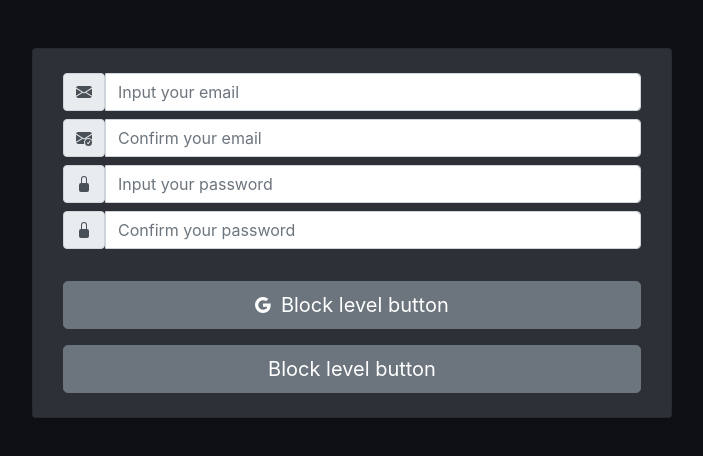
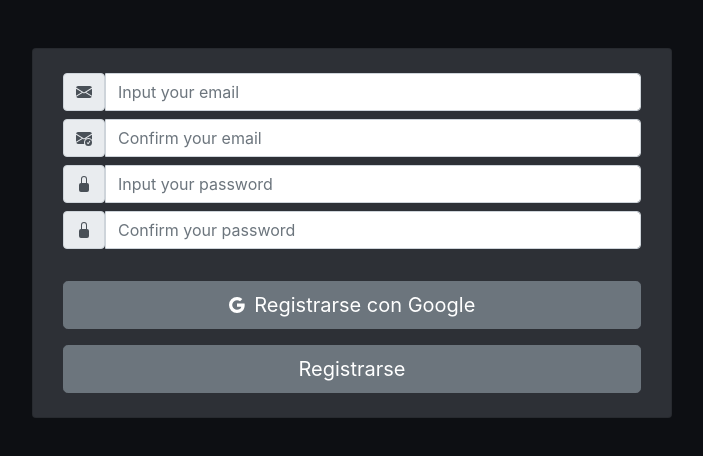
Before and after one commit to facumruiz/port-replit-and-git, a website: page views/registro.html in a window 1280 px wide. Shown: the whole page, without its empty margins (288-991 px from the left). Drawn offline with nearby package versions, Linux system fonts and the light colour scheme; files that its build step writes are made by us from their sources.

Commit message:
cambio visual de botones en registro.html

```diff
--- a/views/registro.html
+++ b/views/registro.html
@@ -129,13 +129,10 @@
                             class="bi bi-google">
                             <path
                                 d="M15.545 6.558a9.42 9.42 0 0 1 .139 1.626c0 2.434-.87 4.492-2.384 5.885h.002C11.978 15.292 10.158 16 8 16A8 8 0 1 1 8 0a7.689 7.689 0 0 1 5.352 2.082l-2.284 2.284A4.347 4.347 0 0 0 8 3.166c-2.087 0-3.86 1.408-4.492 3.304a4.792 4.792 0 0 0 0 3.063h.003c.635 1.893 2.405 3.301 4.492 3.301 1.078 0 2.004-.276 2.722-.764h-.003a3.702 3.702 0 0 0 1.599-2.431H8v-3.08h7.545z" />
-                        </svg> Block level
-                        button</button>
+                        </svg> Registrarse con Google </button>
                 </div>
                 <div class="col-sm-12">
-                    <button type="submit" value="Submit" class="btn btn-secondary mb-2 mt-2 btn-lg btn-block">Block
-                        level
-                        button</button>
+                    <button type="submit" value="Submit" class="btn btn-secondary mb-2 mt-2 btn-lg btn-block"> Registrarse </button>
                 </div>
             </div>
         </form>
```
